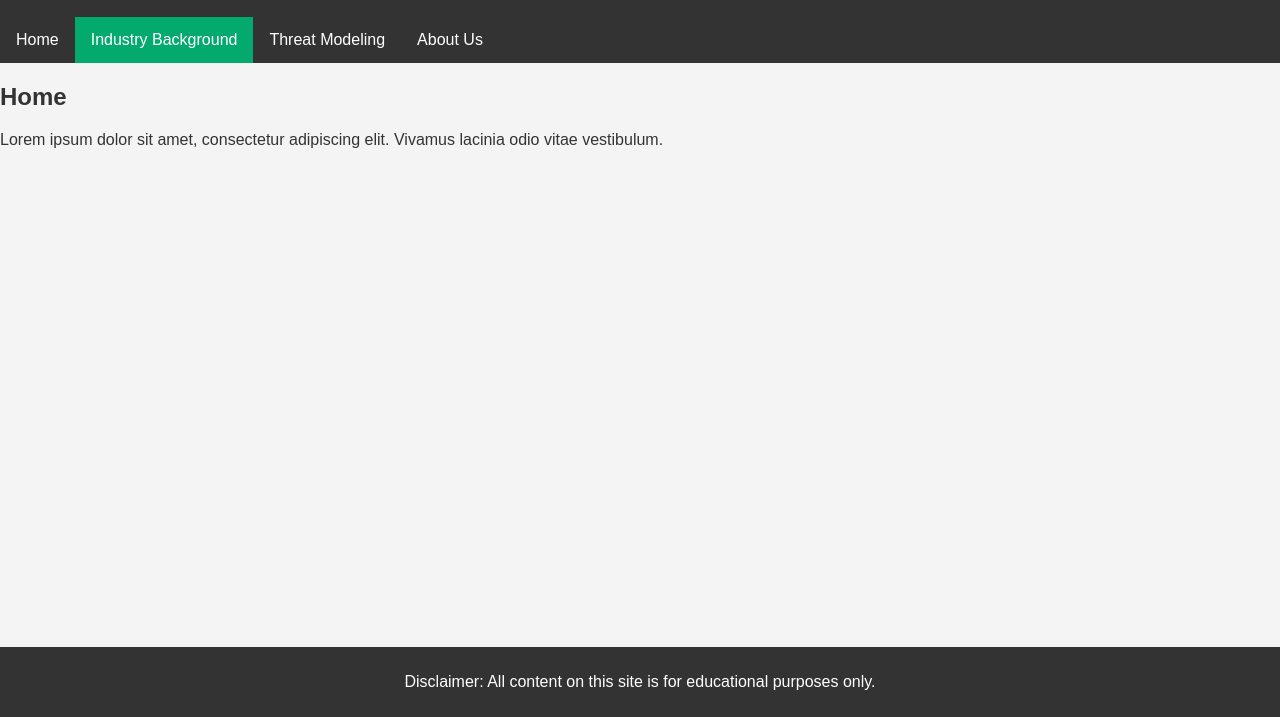
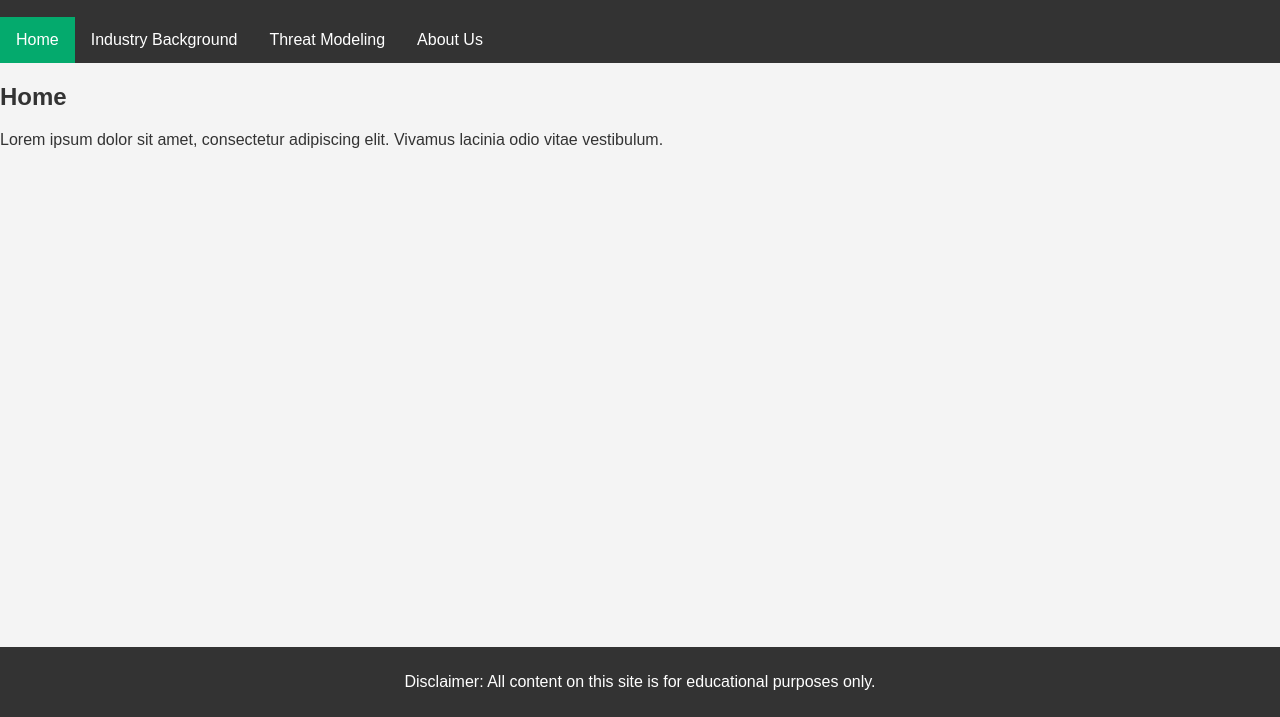
Before and after one commit to lbasom-iu/ai4cyber-group-6.github.io, a plain HTML site: page index.html in a window 1280 px wide. Shown: the part 83-800 px from the top of the page. Drawn offline with Linux system fonts and the light colour scheme.

Commit message:
Update index.html

```diff
--- a/index.html
+++ b/index.html
@@ -12,8 +12,8 @@
         </header>
 
         <ul>
-            <li><a href="index.html">Home</a></li>
-            <li><a href="industry-background.html" class="active">Industry Background</a></li>
+            <li><a href="index.html" class="active">Home</a></li>
+            <li><a href="industry-background.html">Industry Background</a></li>
             <li><a href="threat-modeling.html">Threat Modeling</a></li>
             <li><a href="about-us.html">About Us</a></li>
         </ul>
```
